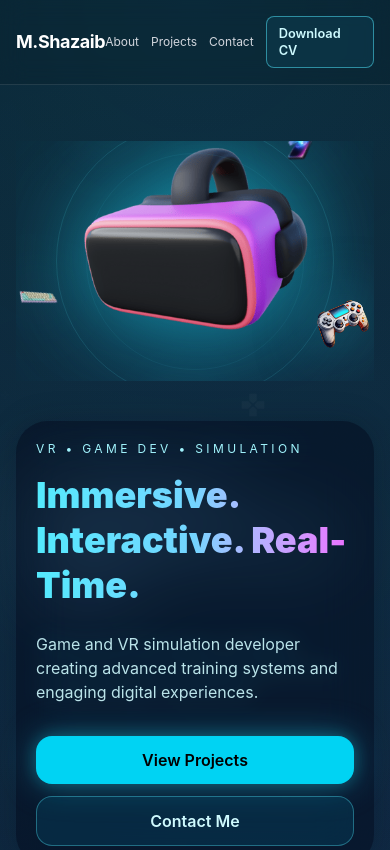
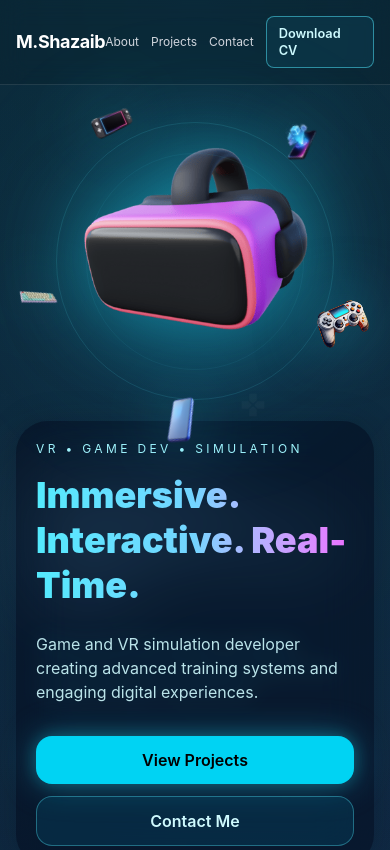
Before and after one commit to MShaxaib/portfolio, a React (Vite) app: page / in a window 390 px wide. Shown: the top 850 px of the page. Built offline with nearby package versions, Linux system fonts and the light colour scheme.

Commit message:
fixed phone shit again

```diff
--- a/src/App.jsx
+++ b/src/App.jsx
@@ -137,7 +137,7 @@ export default function App() {
         </header>
 
         <main>
-          <section className="relative mx-auto flex min-h-[70vh] max-w-6xl overflow-hidden px-4 py-14 sm:px-6 sm:py-16 md:overflow-visible md:py-20">
+          <section className="mx-auto flex min-h-[70vh] max-w-6xl items-center px-4 py-14 sm:px-6 sm:py-16 md:py-20">
             <div className="grid w-full items-center gap-10 md:grid-cols-2 md:gap-12">
               <MotionDiv
                 data-platform="true"
@@ -180,7 +180,7 @@ export default function App() {
 
               <MotionDiv
                 style={{ y: heroVisualY }}
-                className="order-1 flex justify-center overflow-hidden md:order-2 md:overflow-visible"
+                className="order-1 flex justify-center md:order-2"
               >
                 <Hero3DCard />
               </MotionDiv>
```
